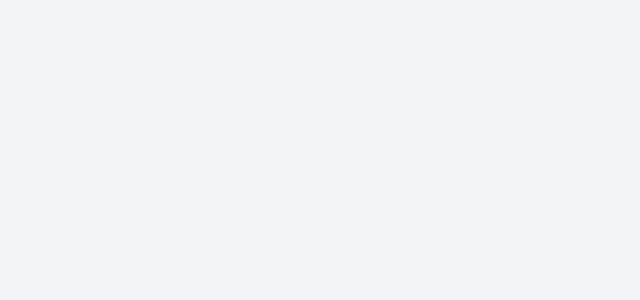
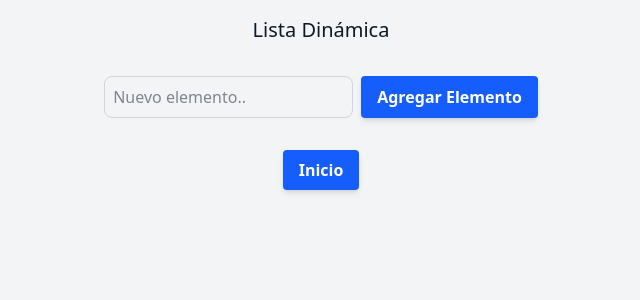
Before and after one commit to JCMeloza/EjerciciosReactJs, a React (Vite) app: page /ejercicio3 in a window 1280 px wide. Before the commit this address had no page. Shown: the top 300 px of the page, without its empty margins (319-959 px from the left). Built offline with nearby package versions, Linux system fonts and the light colour scheme.

Commit message:
ejercicio 3 lista dinámica

```diff
--- /dev/null
+++ b/src/exercises/Ejercicio3/DinamiList.jsx
@@ -0,0 +1,55 @@
+import { useNavigate } from "react-router-dom";
+import Button from "../../components/button";
+import { useState } from "react";
+export default function DinamiList() {
+	const navigate = useNavigate();
+	const handleGoHome = () => {
+		navigate("/");
+	};
+
+	//Estado para la lista y nuevos elementos
+	const [list, setList] = useState([]);
+	const [newItem, setNewItem] = useState("");
+
+	//agregar nuevos elementos a la lista
+	const handleAddItem = () => {
+		if (newItem.trim() === "") return;
+		setList([...list, newItem]);
+		setNewItem("");
+	};
+	//eliminar elemento de la lista
+	const handleRemoveItem = (indexToRemove) => {
+		setList(list.filter((_, index) => index !== indexToRemove));
+	};
+
+	return (
+		<div className="p-4 justify-center items-center flex flex-col gap-4">
+			<h2 className="text-xl mb-4">Lista Dinámica</h2>
+			<div className="flex gap-2">
+				<input
+					type="text"
+					value={newItem}
+					onChange={(e) => setNewItem(e.target.value)}
+					placeholder="Nuevo elemento.."
+					className="border border-gray-300 rounded-lg p-2 focus:outline-none focus:ring-2 focus:ring-violet-400"
+				/>
+				<Button label="Agregar Elemento" onClick={handleAddItem} />
+			</div>
+
+			<ul className="list-disc list-inside text-center w-full max-w-md">
+				{list.map((item, index) => (
+					<li key={index} className="text-lg text-violet-600">
+						{item}
+						<button
+							onClick={() => handleRemoveItem(index)}
+							className="ml-4 text-red-500 hover:underline"
+						>
+							X
+						</button>
+					</li>
+				))}
+			</ul>
+			<Button label="Inicio" onClick={handleGoHome} />
+		</div>
+	);
+}
--- /dev/null
+++ b/src/exercises/Ejercicio3/index.jsx
@@ -0,0 +1,4 @@
+import DinamiList from "./DinamiList";
+export default function Ejercicio3(){
+    return <DinamiList  />;
+}
--- a/src/router/routes.jsx
+++ b/src/router/routes.jsx
@@ -4,6 +4,7 @@ import App from "../App";
 // Importa  ejercicios
 import Ejercicio1 from "../exercises/Ejercicio1";
 import Ejercicio2 from "../exercises/Ejercicio2";
+import Ejercicio3 from "../exercises/Ejercicio3";
 
 export default function AppRoutes() {
 	return (
@@ -11,6 +12,7 @@ export default function AppRoutes() {
 			<Route path="/" element={<App />} />
 			<Route path="/ejercicio1" element={<Ejercicio1 />} />
 			<Route path="/ejercicio2" element={<Ejercicio2 />} />
+			<Route path="/ejercicio3" element={<Ejercicio3 />} />
 		</Routes>
 	);
 }
```
